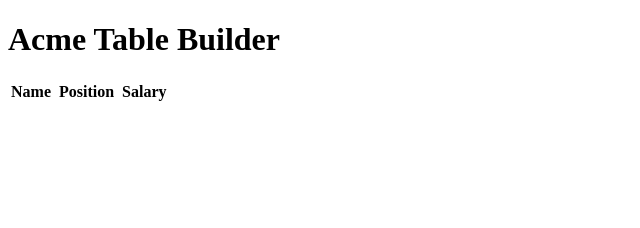
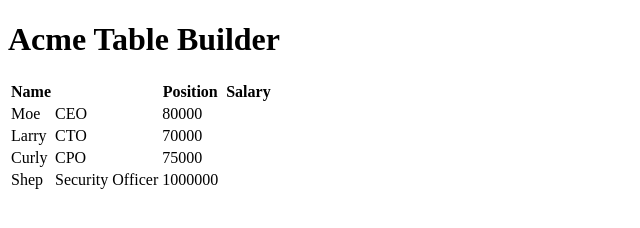
Before and after one commit to robcodehub/acme-table-builder, a plain HTML site: page index.html in a window 1280 px wide. Shown: the whole page, without its empty margins (0-640 px from the left). Drawn offline with Linux system fonts and the light colour scheme.

Commit message:
added row array to table

```diff
--- a/index.html
+++ b/index.html
@@ -41,6 +41,18 @@ html += this.colArr.map((col, idx)=>{
    `
   }).join('');
   html += "</tr>";
+
+ html += this.rowArr.map((row, idx) =>{
+   return `
+    <tr>
+      <td>${this.rowArr[idx].name}</td>
+      <td>${this.rowArr[idx].role}</td>
+      <td>${this.rowArr[idx].salary}</td>
+    </tr>
+    `
+  }).join('');
+
+
 /*
   let html = '<tr>';
   for(let i=0; i<this.colArr.length; i++ ){
```
